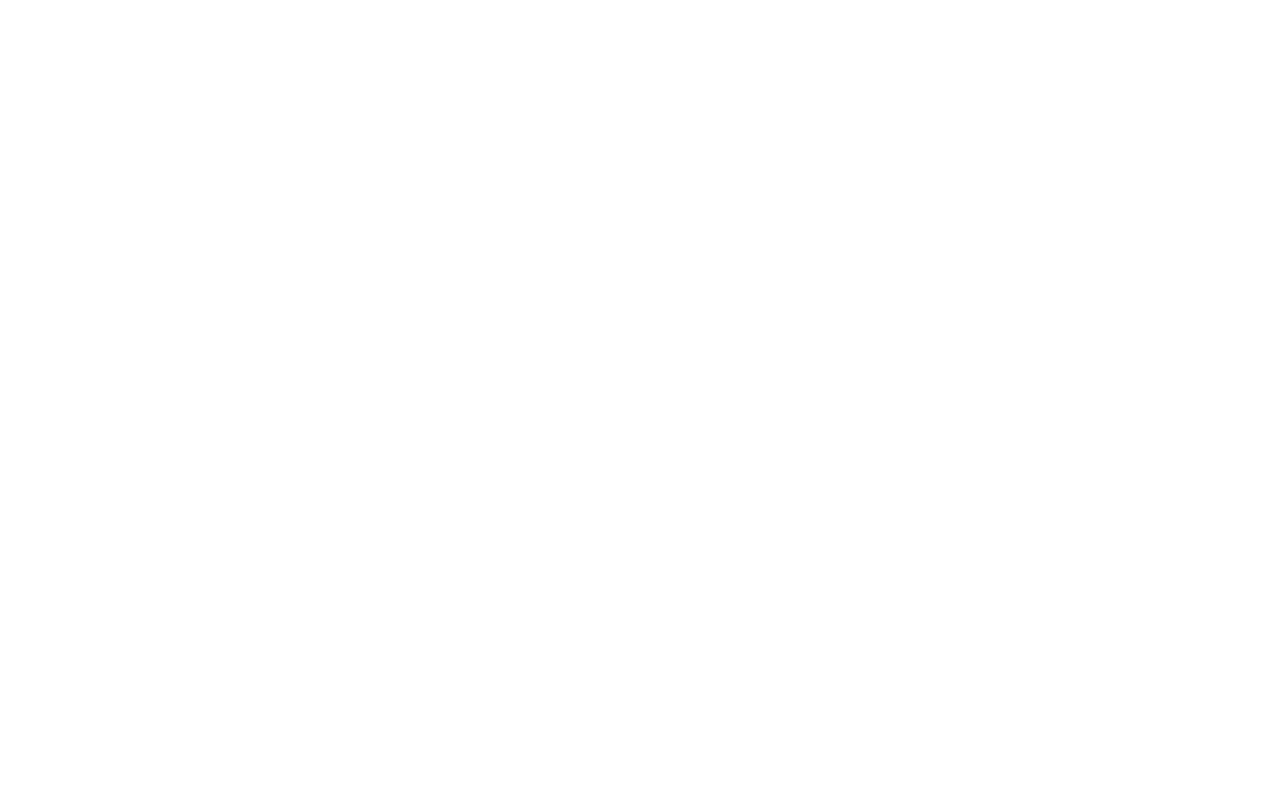
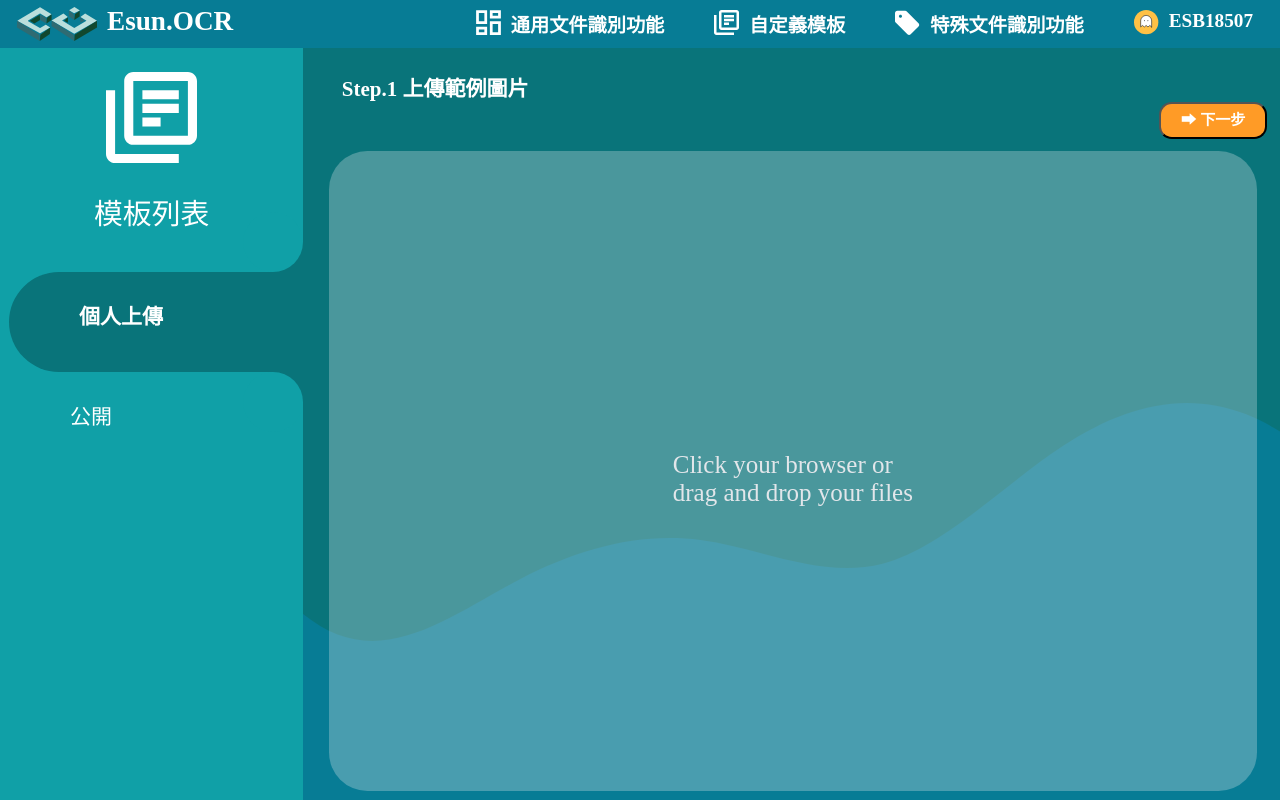
Before and after one commit to halloju/_ocr_web_service, a Vue app in the folder frontend/: page /template-list/private in a window 1280 px wide. Before the commit this address had no page. Built offline with nearby package versions, Linux system fonts and the light colour scheme.

Commit message:
[feat] add template list

```diff
--- a/frontend/src/components/Navbar.vue
+++ b/frontend/src/components/Navbar.vue
@@ -42,7 +42,7 @@
       },
       {
         title: '模板列表',
-        link:'#'
+        link:'/template-list'
       },
       {
         title: '模板辨識',
--- a/frontend/src/router/index.js
+++ b/frontend/src/router/index.js
@@ -7,6 +7,9 @@
 import DefineStep3 from '@/views/DefineStep3.vue'
 import DefineStep4 from '@/views/DefineStep4.vue'
 import DefineStep5 from '@/views/DefineStep5.vue'
+import TemplateList from '@/views/TemplateList.vue'
+import TemplatePrivate from '@/views/TemplatePrivate.vue'
+import TemplatePublic from '@/views/TemplatePublic.vue'
 
 const routes = [
   {
@@ -59,6 +62,24 @@
       }
     ]
   },
+  {
+    path: '/template-list',
+    name: 'TemplateList',
+    component: TemplateList,
+    // meta: { requiresAuth: true },
+    children:[
+      {
+        path: 'private',
+        name: 'TemplatePrivate',
+        component: TemplatePrivate,
+      },
+      {
+        path: 'public',
+        name: 'TemplatePublic',
+        component: TemplatePublic,
+      }
+    ]
+  }
 ]
 
 const router = createRouter({
--- /dev/null
+++ b/frontend/src/views/TemplateList.vue
@@ -0,0 +1,50 @@
+<template>
+  <Navbar />
+  <div class="dashboard">
+      <Sidebar :model="model" :img_src="img_src" :model_bar="model_bar"/>
+      <div class="content">
+          <router-view></router-view>
+      </div>
+  </div>
+</template>
+<style scoped>
+.dashboard {
+    display: grid;
+    grid-template-columns: 1fr 5fr;
+    background-color: #10A0A7;
+    height: 94vh;
+    width: 100vw;
+}
+.content {
+    background: url('@/assets/images/dashborad-bg.svg') no-repeat;
+    background-size: 130%;
+    background-position: bottom;
+    background-color: #09747A;
+    border-radius: 0px;
+    height: 94vh;
+}
+</style>
+<script>
+import feature2 from '@/assets/images/feature2.svg'
+import Navbar from '../components/Navbar.vue'
+import Sidebar from '../components/Sidebar.vue'
+export default {
+  components: {
+    Navbar,
+    Sidebar,
+  },
+  name: 'Define',
+  data() {
+    return {
+            model: "模板列表",
+            img_src: feature2,
+            model_bar: [{title: "個人上傳", path: "/template-list/private", sub_title: "個人"},
+                        {title: "公開", path: "/template-list/public", sub_title: "公開"},
+                      ],
+      };
+  },
+  methods: {
+    }
+
+};
+</script>
--- /dev/null
+++ b/frontend/src/views/TemplatePrivate.vue
@@ -0,0 +1,84 @@
+<template>
+  <div class="step">
+    Step.1 上傳範例圖片
+  </div>
+  <div class="buttons">
+    <button class="next-button">➡ 下一步</button>
+  </div>
+  <div class="contentWrapper py-5 px-4">
+    <div class="my-content">
+      Click your browser or <br>
+      drag and drop your files
+    </div>
+  </div>
+</template>
+
+<style scoped>
+.step {
+  margin-top: 3vh;
+  margin-left: 3vw;
+  color: white;
+  font-size: 21px;
+  font-weight: bold;
+}
+.buttons {
+  text-align: right;
+  margin-right: 1vw;
+}
+.buttons .next-button{
+  background-color: #FF9B26;
+  padding: 5px 20px;
+  border-radius: 1vw 1vw 1vw 1vw;
+  text-align: right;
+  color: white;
+  font-size: 15px;
+  font-weight: bold;
+}
+.contentWrapper{
+  display: block;
+  background-color: rgba(226, 230, 234, 0.3);
+  max-width: 95%;
+  height: 80vh;
+  margin-top: 1.5vh;
+  margin-bottom: 1.5vh;
+  margin-left: 2vw;
+  margin-right: 1vw;
+  border-radius: 3vw 3vw 3vw 3vw;
+}
+.bar {
+  margin-left: 25vw;
+  margin-bottom: 2vh;
+}
+.bar button {
+  background-color: black;
+  border-radius: 3vw 3vw 3vw 3vw;
+  border: 5px solid white;
+  font-weight: bold;
+  text-align: center;
+
+}
+.my-content {
+  width: 100%;
+  height: 70vh;
+  padding: 0 0 0 0;
+  color: #E2E6EA;
+  font-size: 25px;
+  display: flex;
+  justify-content: center;
+  align-items: center;
+
+}
+</style>
+<script>
+export default {
+  name: 'DefineStep1',
+  data() {
+    return {
+
+    };
+  },
+  methods: {
+    }
+
+};
+</script>
--- /dev/null
+++ b/frontend/src/views/TemplatePublic.vue
@@ -0,0 +1,84 @@
+<template>
+  <div class="step">
+    Step.1 上傳範例圖片
+  </div>
+  <div class="buttons">
+    <button class="next-button">➡ 下一步</button>
+  </div>
+  <div class="contentWrapper py-5 px-4">
+    <div class="my-content">
+      Click your browser or <br>
+      drag and drop your files
+    </div>
+  </div>
+</template>
+
+<style scoped>
+.step {
+  margin-top: 3vh;
+  margin-left: 3vw;
+  color: white;
+  font-size: 21px;
+  font-weight: bold;
+}
+.buttons {
+  text-align: right;
+  margin-right: 1vw;
+}
+.buttons .next-button{
+  background-color: #FF9B26;
+  padding: 5px 20px;
+  border-radius: 1vw 1vw 1vw 1vw;
+  text-align: right;
+  color: white;
+  font-size: 15px;
+  font-weight: bold;
+}
+.contentWrapper{
+  display: block;
+  background-color: rgba(226, 230, 234, 0.3);
+  max-width: 95%;
+  height: 80vh;
+  margin-top: 1.5vh;
+  margin-bottom: 1.5vh;
+  margin-left: 2vw;
+  margin-right: 1vw;
+  border-radius: 3vw 3vw 3vw 3vw;
+}
+.bar {
+  margin-left: 25vw;
+  margin-bottom: 2vh;
+}
+.bar button {
+  background-color: black;
+  border-radius: 3vw 3vw 3vw 3vw;
+  border: 5px solid white;
+  font-weight: bold;
+  text-align: center;
+
+}
+.my-content {
+  width: 100%;
+  height: 70vh;
+  padding: 0 0 0 0;
+  color: #E2E6EA;
+  font-size: 25px;
+  display: flex;
+  justify-content: center;
+  align-items: center;
+
+}
+</style>
+<script>
+export default {
+  name: 'DefineStep1',
+  data() {
+    return {
+
+    };
+  },
+  methods: {
+    }
+
+};
+</script>
```
